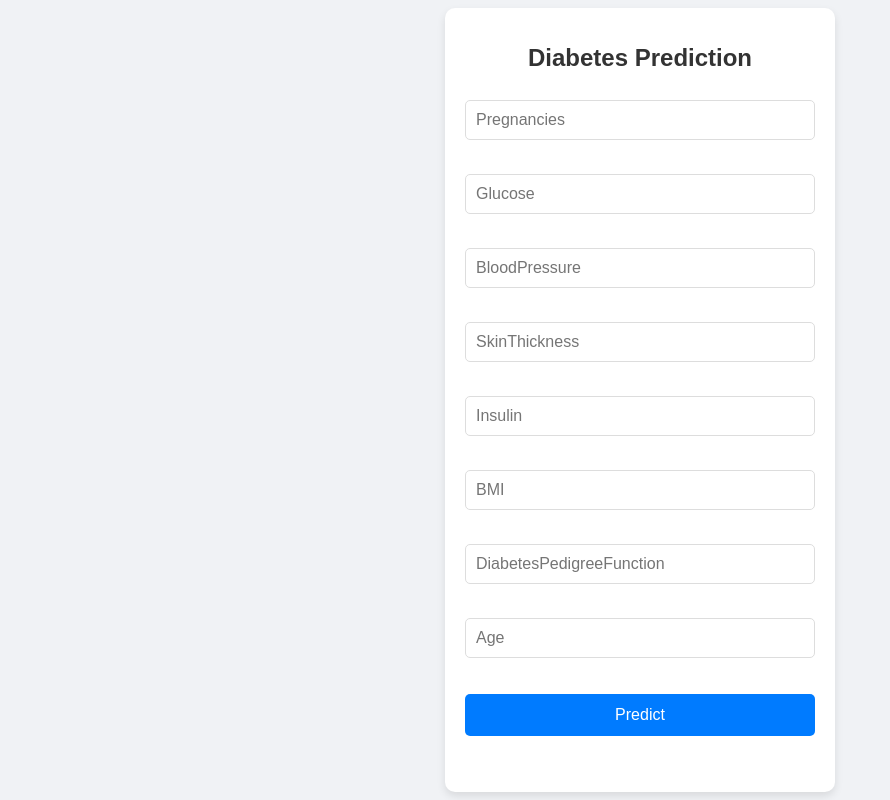
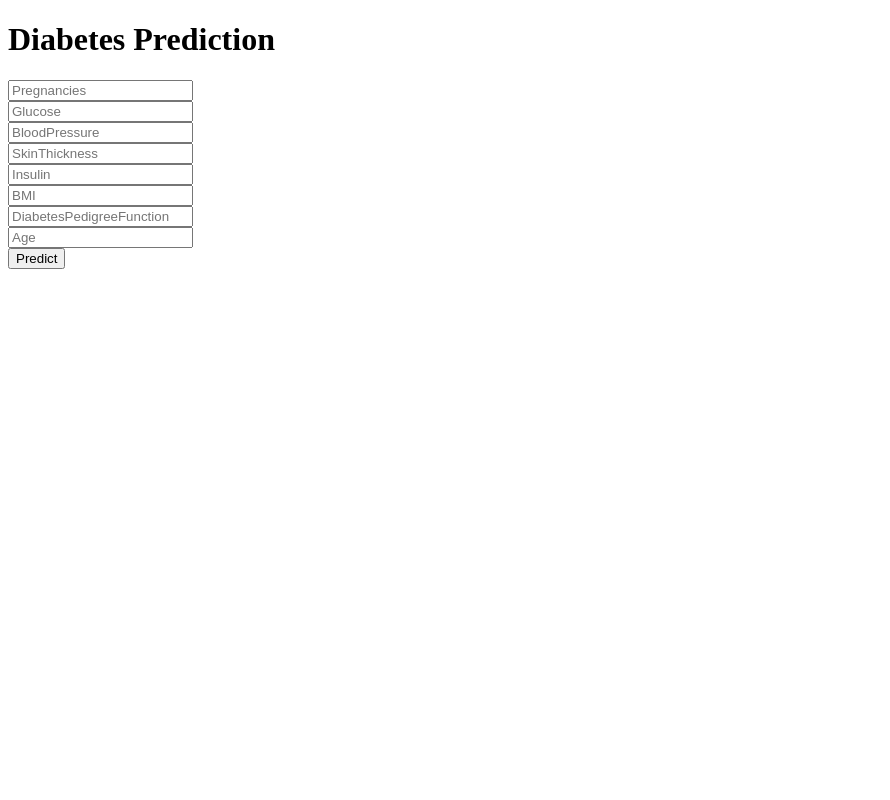
Before and after one commit to Vedant22AIDS/Diabetes-Prediction, a Flask app: page /predictdata in a window 1280 px wide. Shown: the whole page, without its empty margins (0-890 px from the left). Run offline with Flask 3, Linux system fonts and the light colour scheme; parts of the project's set-up code (start-up, migrations or seed data) failed here and were passed over.

Commit message:
Update home.html

```diff
--- a/templates/home.html
+++ b/templates/home.html
@@ -1,92 +1,11 @@
 <!DOCTYPE html>
-<html lang="en">
+<html >
 <head>
   <meta charset="UTF-8">
-  <meta name="viewport" content="width=device-width, initial-scale=1.0">
-  <title>Diabetes Prediction</title>
-  <style>
-    body {
-      font-family: 'Arial', sans-serif;
-      background-color: #f0f2f5;
-      display: flex;
-      justify-content: center;
-      align-items: center;
-      height: 100vh;
-      margin: 0;
-    }
+  <title>ML API</title>
 
-    .login {
-      background-color: #ffffff;
-      padding: 20px;
-      border-radius: 10px;
-      box-shadow: 0 4px 8px rgba(0, 0, 0, 0.1);
-      width: 350px;
-      text-align: center;
-    }
+</head>
 
-    h1 {
-      margin-bottom: 20px;
-      color: #333;
-      font-size: 24px;
-    }
-
-    input[type="text"] {
-      width: 100%;
-      padding: 10px;
-      margin: 8px 0;
-      border: 1px solid #ddd;
-      border-radius: 5px;
-      box-sizing: border-box;
-      font-size: 16px;
-    }
-
-    input[type="text"]:focus {
-      border-color: #007bff;
-      outline: none;
-    }
-
-    .btn {
-      background-color: #007bff;
-      color: #fff;
-      border: none;
-      padding: 10px;
-      border-radius: 5px;
-      cursor: pointer;
-      width: 100%;
-      font-size: 16px;
-      margin-top: 10px;
-    }
-
-    .btn:hover {
-      background-color: #0056b3;
-    }
-
-    form {
-      display: flex;
-      flex-direction: column;
-    }
-
-    .btn-block {
-      width: 100%;
-    }
-
-    .btn-large {
-      padding: 12px;
-    }
-
-    /* Additional responsive styling */
-    @media (max-width: 600px) {
-      .login {
-        width: 90%;
-        padding: 15px;
-      }
-
-      h1 {
-        font-size: 20px;
-      }
-    }
-  </style>
-</head>
 <body>
  <div class="login">
 	<h1>Diabetes Prediction</h1>
@@ -99,10 +18,18 @@
         <input type="text" name="BMI" placeholder="BMI" required="required" /><br>
         <input type="text" name="DiabetesPedigreeFunction" placeholder="DiabetesPedigreeFunction" required="required" /><br>
         <input type="text" name="Age" placeholder="Age" required="required" /><br>
+
+
         <button type="submit" class="btn btn-primary btn-block btn-large">Predict</button>
     </form>
-    <br><br>
+<body>
+
+   <br>
+   <br>
+
+
  </div>
  {{result}}
+
 </body>
 </html>
```
Lines whose indentation alone changed are shown as unchanged.
